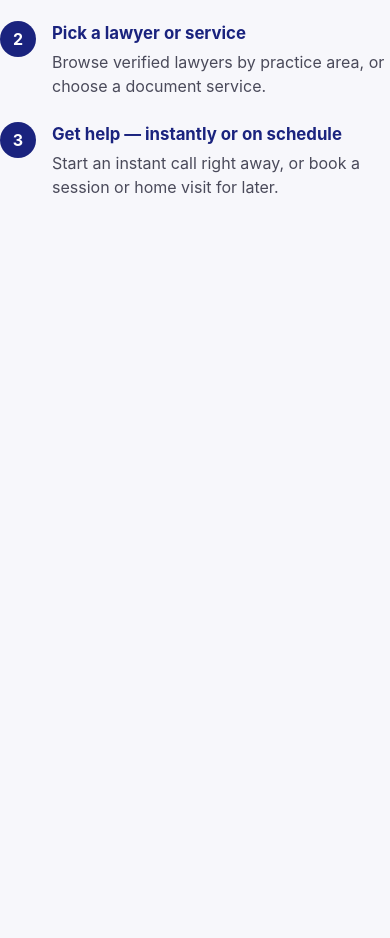
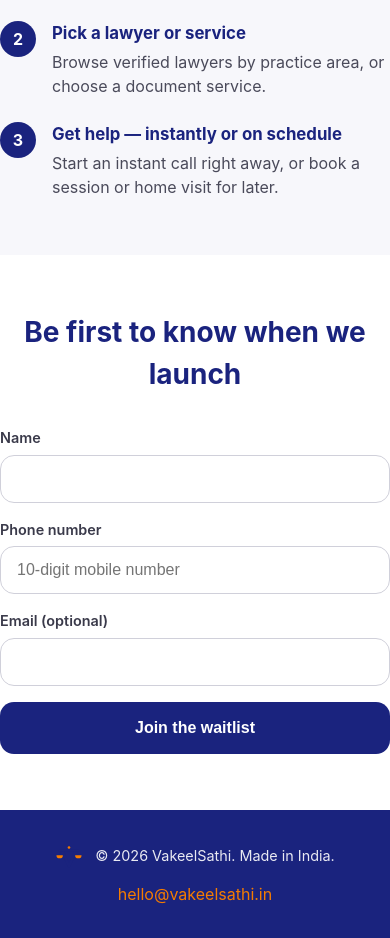
Before and after one commit to veenagupta041223/vakeelsathi-site, a plain HTML site: page index.html in a window 390 px wide. Shown: the part 2455-3393 px from the top of the page. Before the commit the page ends 2710 px from the top, so only its background shows below. Drawn offline with Linux system fonts and the light colour scheme.

Commit message:
feat: add waitlist form and footer
Add waitlist section with name/phone/email form and footer with
branding and contact link. Form action contains Formspree placeholder
to be replaced in later task.

```diff
--- a/index.html
+++ b/index.html
@@ -89,5 +89,34 @@
       </li>
     </ol>
   </section>
+
+  <section class="waitlist container" id="waitlist">
+    <h2>Be first to know when we launch</h2>
+    <form action="https://formspree.io/f/YOUR_FORMSPREE_ID" method="POST" class="waitlist-form">
+      <input type="hidden" name="_next" value="https://vakeelsathi.in/thank-you.html">
+      <input type="text" name="_gotcha" style="display:none" tabindex="-1" autocomplete="off">
+      <label>
+        Name
+        <input type="text" name="name" required>
+      </label>
+      <label>
+        Phone number
+        <input type="tel" name="phone" required pattern="[0-9]{10}" placeholder="10-digit mobile number">
+      </label>
+      <label>
+        Email (optional)
+        <input type="email" name="email">
+      </label>
+      <button type="submit" class="btn btn-primary">Join the waitlist</button>
+    </form>
+  </section>
+
+  <footer class="site-footer">
+    <div class="container footer-inner">
+      <img src="assets/logo.svg" alt="" width="28" height="28">
+      <p>&copy; 2026 VakeelSathi. Made in India.</p>
+      <a href="mailto:hello@vakeelsathi.in">hello@vakeelsathi.in</a>
+    </div>
+  </footer>
 </body>
 </html>
--- a/styles.css
+++ b/styles.css
@@ -214,3 +214,63 @@ body {
   margin: 0;
   color: #4a4a5a;
 }
+
+.waitlist {
+  background: #fff;
+}
+
+.waitlist-form {
+  max-width: 420px;
+  margin: 32px auto 0;
+  display: flex;
+  flex-direction: column;
+  gap: 16px;
+}
+
+.waitlist-form label {
+  display: flex;
+  flex-direction: column;
+  gap: 6px;
+  font-size: 0.9rem;
+  color: #3a3a4a;
+  font-weight: 600;
+}
+
+.waitlist-form input {
+  min-height: 48px;
+  border-radius: var(--radius);
+  border: 1px solid #d0d0da;
+  padding: 0 16px;
+  font-size: 1rem;
+}
+
+.waitlist-form input:focus {
+  outline: 2px solid var(--indigo);
+  outline-offset: 1px;
+}
+
+.site-footer {
+  background: var(--indigo);
+  color: #fff;
+  padding: 32px 0;
+}
+
+.footer-inner {
+  display: flex;
+  align-items: center;
+  justify-content: center;
+  gap: 12px;
+  flex-wrap: wrap;
+  text-align: center;
+}
+
+.footer-inner a {
+  color: var(--saffron);
+  text-decoration: none;
+}
+
+.footer-inner p {
+  margin: 0;
+  opacity: 0.9;
+  font-size: 0.9rem;
+}
```
